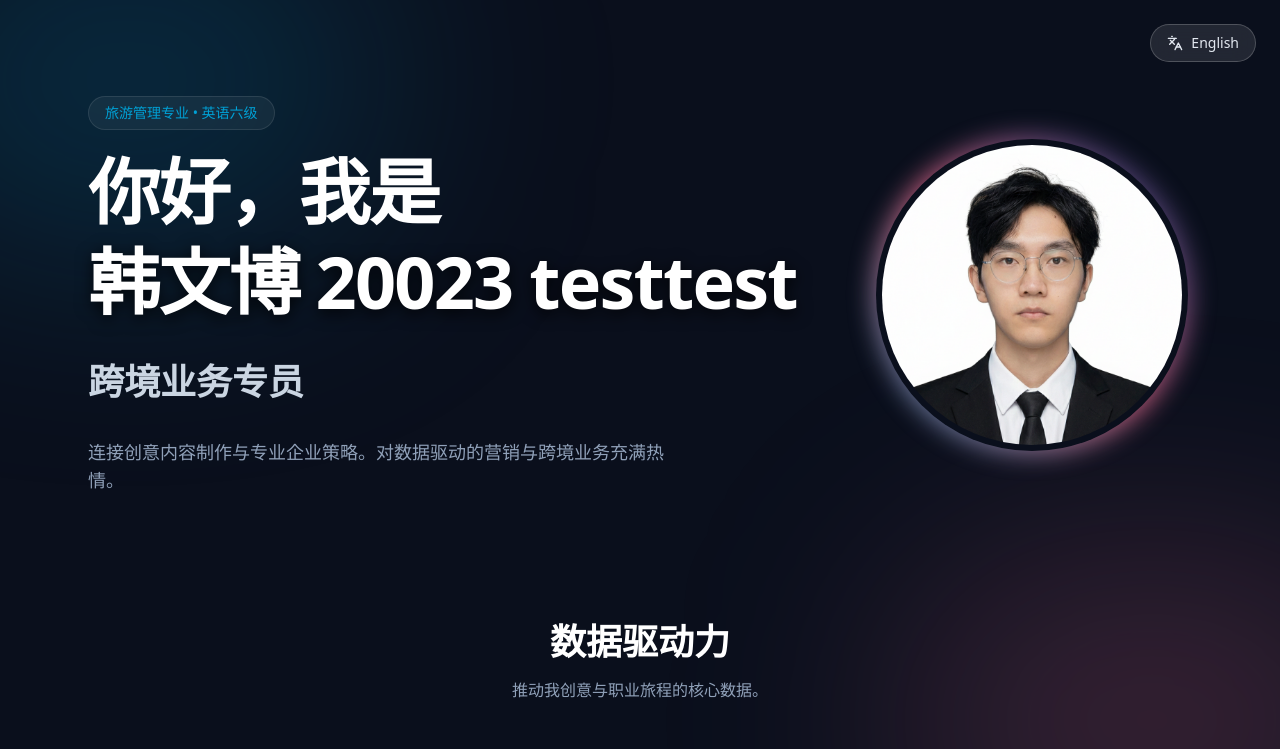
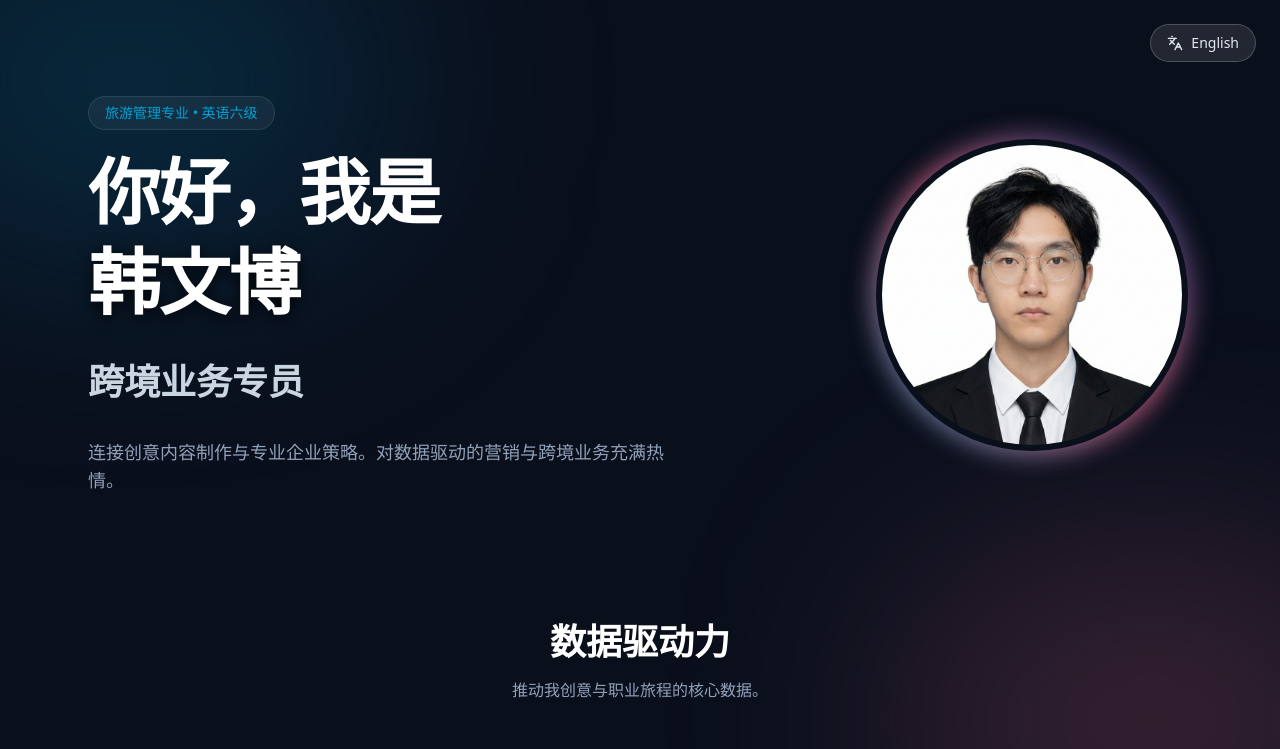
Before and after one commit to Zm1883007/Riven-Resume, a React (Vite) app: page / in a window 1280 px wide. Shown: the top 749 px of the page. Built offline with nearby package versions, Linux system fonts and the light colour scheme.

Commit message:
Update Resume: 周五 2026/03/13 19:06:07.05

```diff
--- a/src/App.tsx
+++ b/src/App.tsx
@@ -47,7 +47,7 @@ const TRANSLATIONS = {
     roles: ["B站内容创作者", "跨境业务专员", "基层网点运营", "AI编程"],
     tags: "旅游管理专业 • 英语六级",
     greeting: "你好，我是",
-    name: "韩文博 20023 testtest",
+    name: "韩文博",
     description: "连接创意内容制作与专业企业策略。对数据驱动的营销与跨境业务充满热情。",
     dataTitle: "数据驱动力",
     dataSubtitle: "推动我创意与职业旅程的核心数据。",
```
